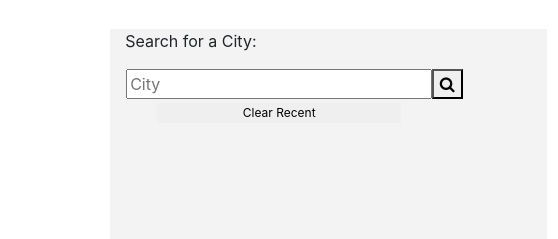
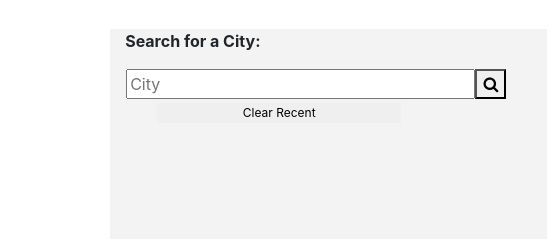
Before and after one commit to jervisbay/jervisbay.github.io, a plain HTML site: page homework/06-homework/index.html in a window 1280 px wide. Shown: the part 176-415 px from the top of the page, 0-558 px from the left. Drawn offline with nearby package versions, Linux system fonts and the light colour scheme; no server answers.

Commit message:
minor tweaks

```diff
--- a/homework/06-homework/index.html
+++ b/homework/06-homework/index.html
@@ -21,7 +21,7 @@
         <!-- Left side bar elements -->
         <div class="col-4 city-search">
             <form>
-                <p>Search for a City:</p>
+                <p id="search-text">Search for a City:</p>
                 <div class="row">
                     <input type="text" id="city-search-box" placeholder="City">
                     <button type="submit"><i class="fa fa-search" id="search-button"></i></button>
--- a/homework/06-homework/style.css
+++ b/homework/06-homework/style.css
@@ -36,7 +36,7 @@
 
 #city-search-box {
     margin-left: 1rem;
-    width: 70%;
+    width: 80%;
 }
 
 .recent-search {
@@ -76,3 +76,7 @@ footer {
     width: 50px;
     height: 50px;
 }
+
+#search-text {
+    font-weight: bold;
+}
```
